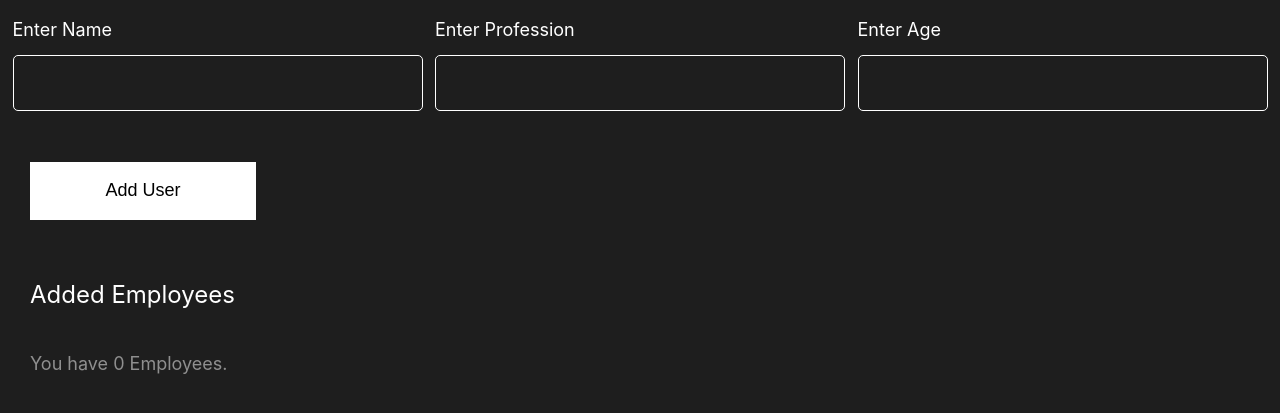
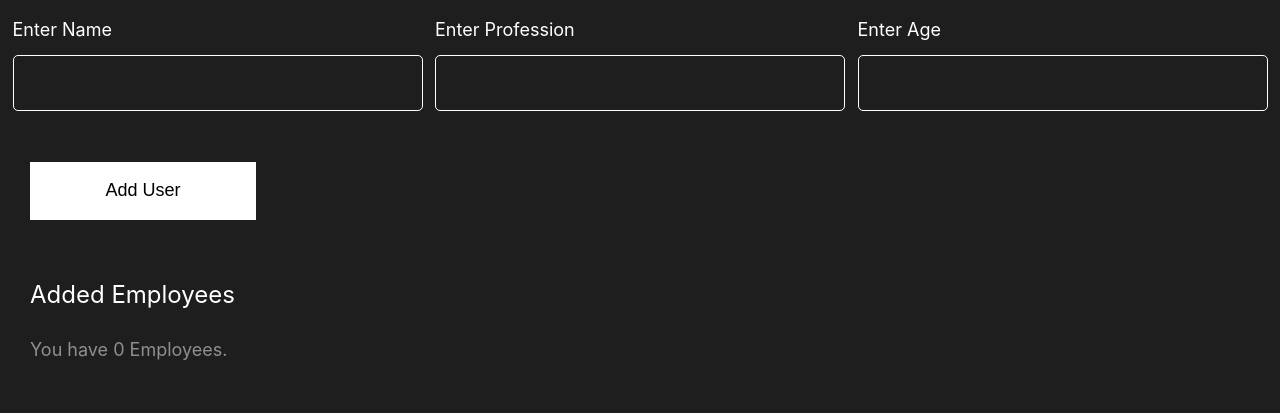
Before and after one commit to ratnasree-ghosh/Adding-user-js, a plain HTML site: page index.html in a window 1280 px wide. Shown: the part 123-536 px from the top of the page. Drawn offline with Linux system fonts and the light colour scheme.

Commit message:
Update style.css

```diff
--- a/style.css
+++ b/style.css
@@ -77,11 +77,12 @@ color: #FFFFFF;
     font-weight: 400;
 font-size: 18px;
 
-/* identical to box height */
+
 
 
 color: rgba(255, 255, 255, 0.5);
-    padding: 20px 30px;
+ margin-top: 30px;
+margin-left: 30px;
 }
 
 
@@ -136,11 +137,12 @@ color: #43FF78;
 
 
 #delete-btn{
-    background: #FFFFFF;
+background: #FFFFFF;
 border-radius: 20px;
 width: 162px;
 height: 42px;
 font-size: 18px;
+ border: none
 }
 
 #delete-btn:hover{
```
